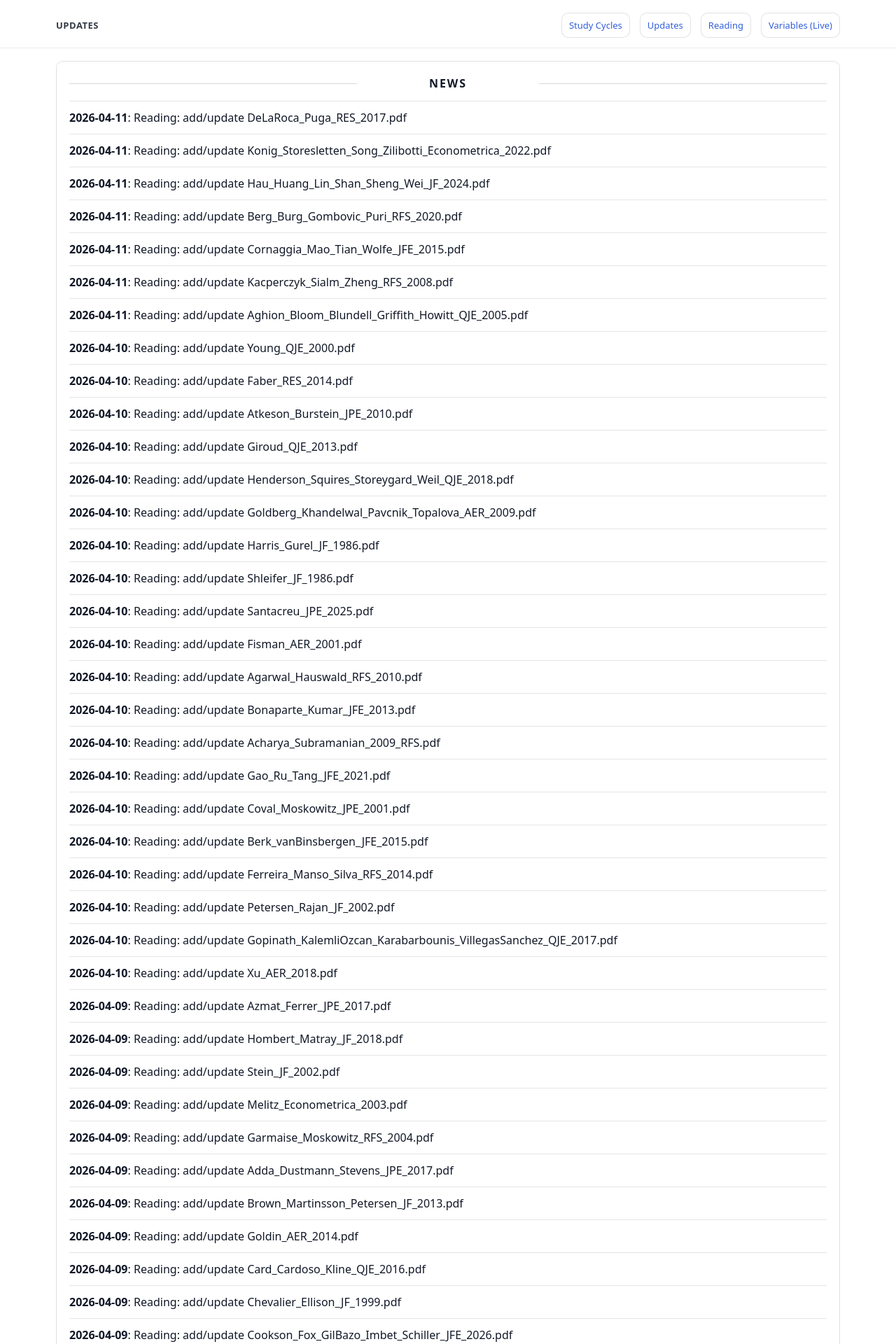
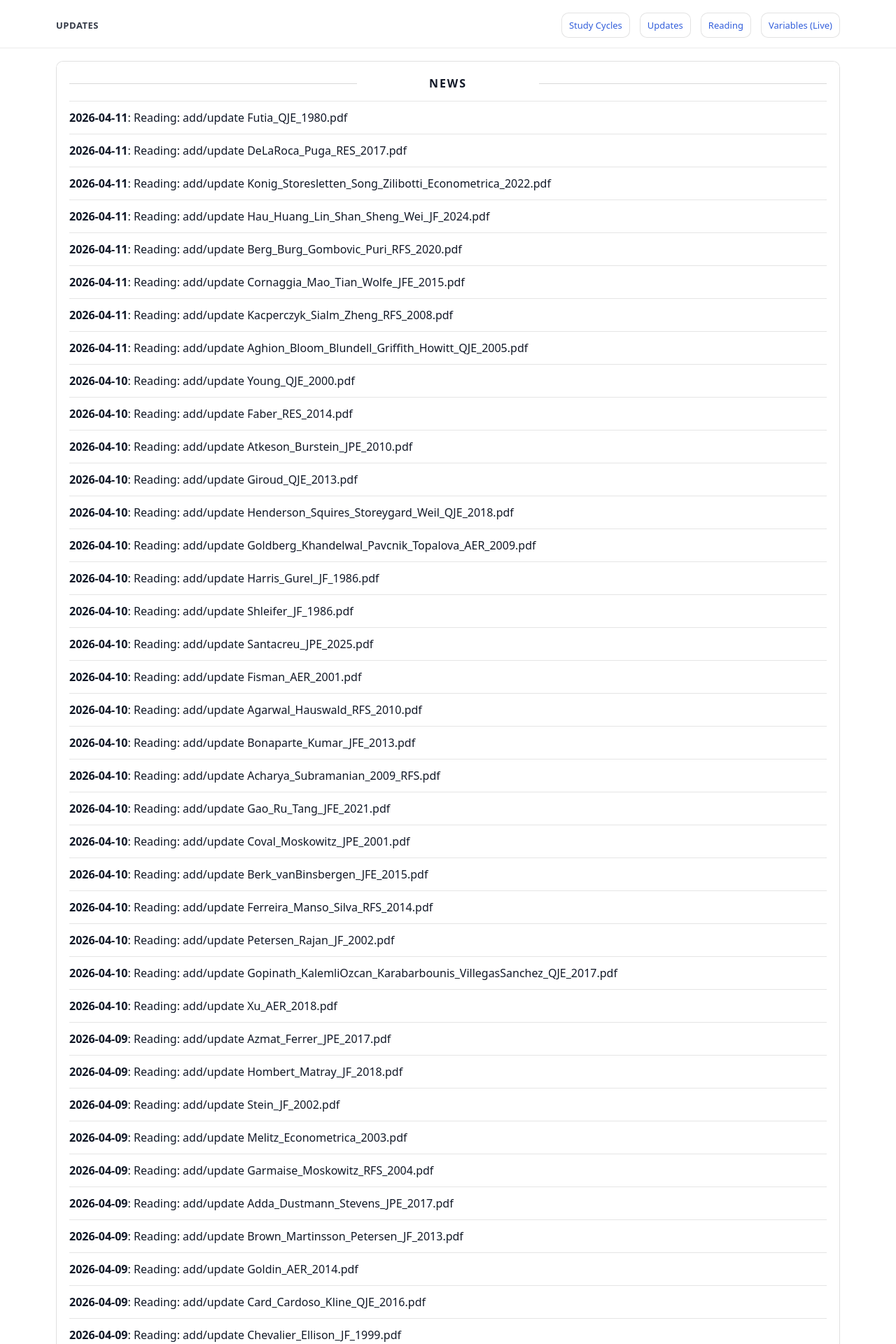
Before and after one commit to yaxinzn/study-archive, a Jekyll site: the page built from updates/index.md, in a window 1280 px wide. Shown: the top 1920 px of the page at 70% size. Built offline with Jekyll 4.4.1, drawn with Linux system fonts in a browser that asks for light colours; some of the changed text lies outside the part shown.

Commit message:
chore: update NEWS feed

```diff
--- a/_data/news.yml
+++ b/_data/news.yml
@@ -1,4 +1,7 @@
 # Auto-generated update history (sorted newest -> oldest). Do not edit manually.
+- ts: "1775903673"
+  date: "2026-04-11"
+  title: "Reading: add/update Futia_QJE_1980.pdf"
 - ts: "1775903115"
   date: "2026-04-11"
   title: "Reading: add/update DeLaRoca_Puga_RES_2017.pdf"
```
